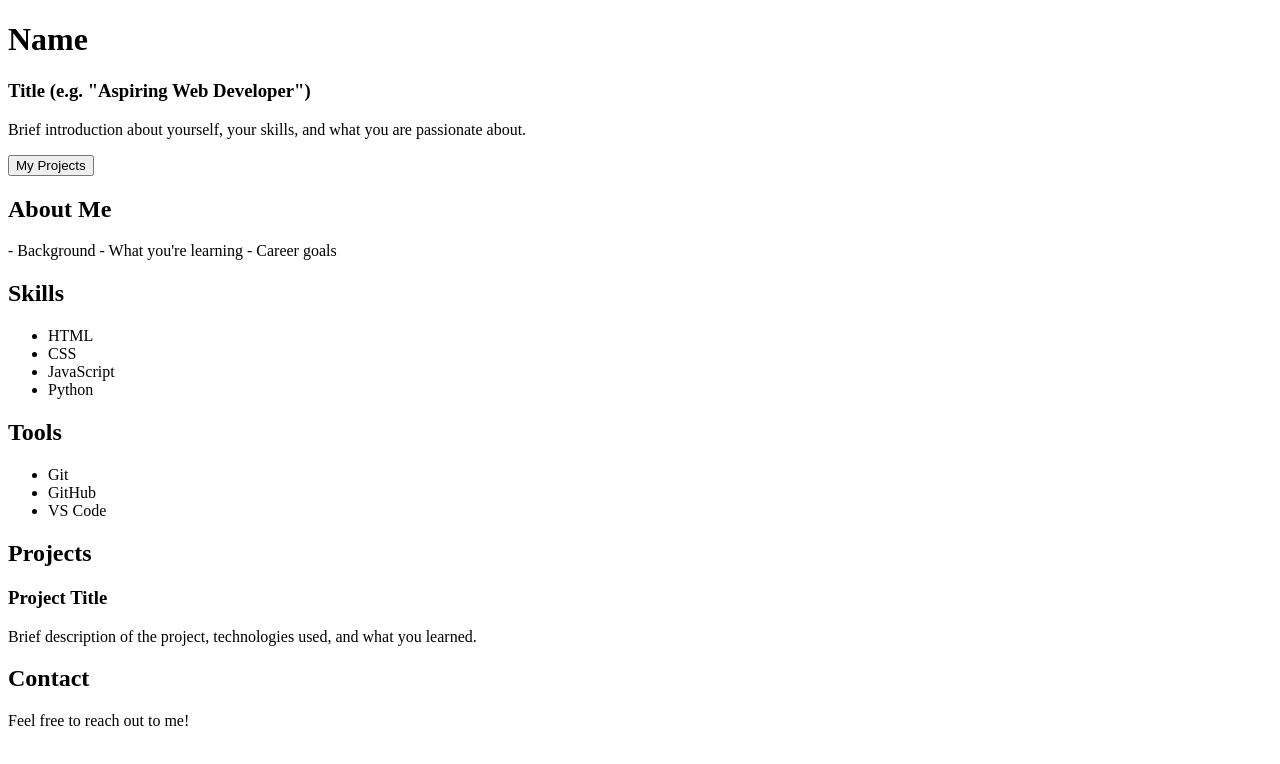
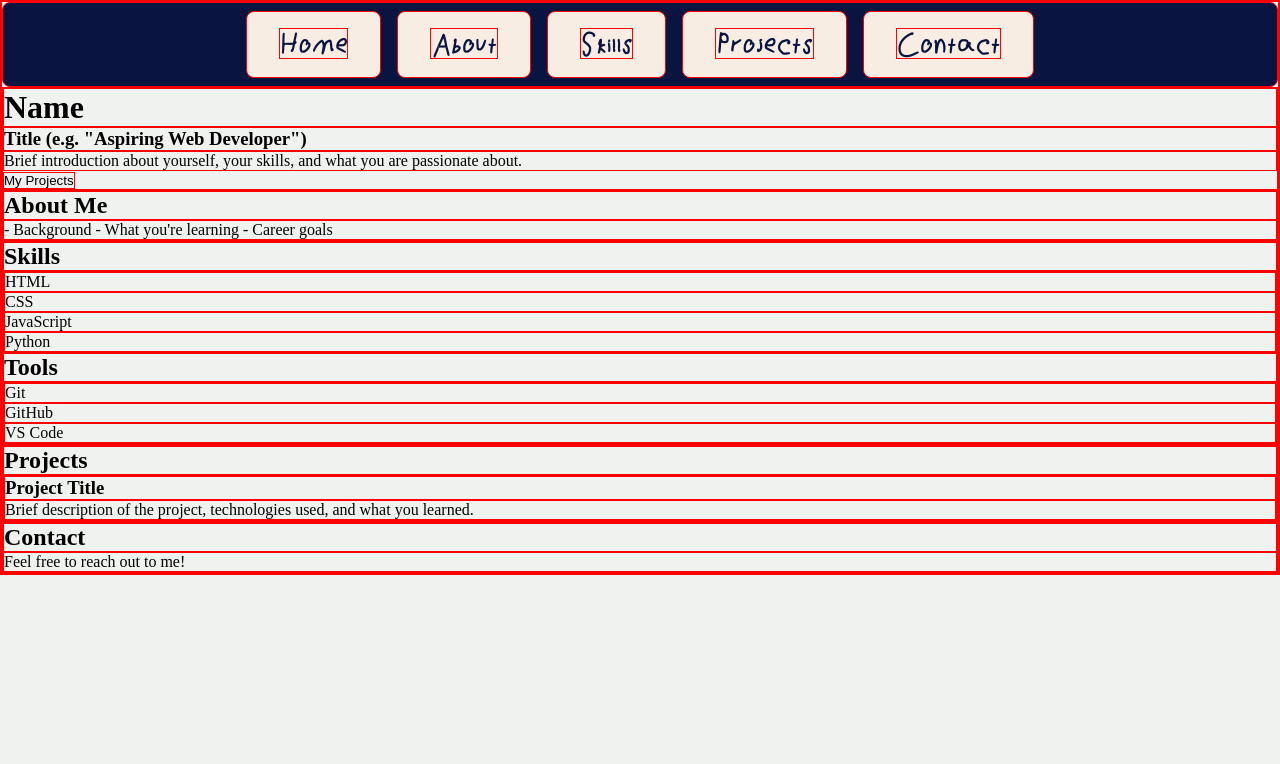
Before and after one commit to LeoDino/portfolio, a plain HTML site: page Index.html in a window 1280 px wide. Drawn offline with Linux system fonts and the light colour scheme.

Commit message:
Save styling changes

```diff
--- a/Index.html
+++ b/Index.html
@@ -7,7 +7,14 @@
     <link rel="stylesheet" href="style/style.css" />
   </head>
   <body>
-    <div class="hero">
+    <div class="nav">
+        <li><a href="#home">Home</a></li>
+        <li><a href="#about">About</a></li>
+        <li><a href="#skills">Skills</a></li>
+        <li><a href="#projects">Projects</a></li>
+        <li><a href="#contact">Contact</a></li>
+    </div>
+    <div class="hero" id="home">
       <h1>Name</h1>
       <h3>Title (e.g. "Aspiring Web Developer")</h3>
       <p>
--- /dev/null
+++ b/style/_layout.scss
@@ -0,0 +1,36 @@
+.nav {
+    background-color: map-get($sub-color, light);
+    display: flex;
+    flex-wrap: nowrap;
+    flex-direction: row;
+    align-content: center;
+    justify-content: center;
+
+    border-radius: 0.5rem;
+
+    li {
+        list-style: none;
+        padding: 1rem;
+        background-color: map-get($light-extra-color, color3);
+        border-radius: 0.5rem;
+        padding: 1rem 2rem 1rem 2rem;
+        margin: 0.5rem;
+        a {
+            text-decoration: none;
+             color: map-get($sub-color, light);
+             font-weight: bold;
+             font-size: 35px;
+             font-family: 'custom-handwriting';
+
+        }
+
+    }
+
+    li:hover {
+        background-color: map-get($light-extra-color, color1);
+        a {
+            color: map-get($sub-color, light);
+        }
+    }
+
+}
--- a/style/_main.scss
+++ b/style/_main.scss
@@ -0,0 +1,17 @@
+@font-face {
+    font-family: 'custom-handwriting';
+    src: url('./CustomHandwriting-Regular.ttf');
+}
+
+* {
+    box-sizing: border-box;
+    margin: 0;
+    padding: 0;
+    border: solid 1px red;
+}
+
+
+body{
+    background-color:map-get($main-color, light);
+
+}
--- a/style/_variables.scss
+++ b/style/_variables.scss
@@ -0,0 +1,22 @@
+// colors
+$main-color: (
+  light: #F0F2EF,
+  dark: #011627,
+);
+
+$sub-color: (
+    light: #091540,
+    dark: #877B66,
+);
+
+$dark-extra-color: (
+   color1 : #611C35,
+   color2 : #F6F7F8,
+   color3 : #f7ede2,
+);
+
+$light-extra-color: (
+    color1 : #5c5346,
+    color2 : #f6f7f8,
+    color3 : #f7ede2,
+)
--- a/style/style.scss
+++ b/style/style.scss
@@ -1,2 +1,3 @@
 @import "./variables";
+@import "./layout";
 @import "./main";
```
Also changed, not shown: style/CustomHandwriting-Regular.ttf (added), style/style.css, 2 other files.
